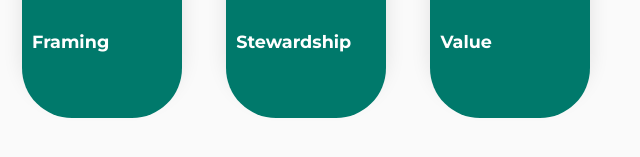
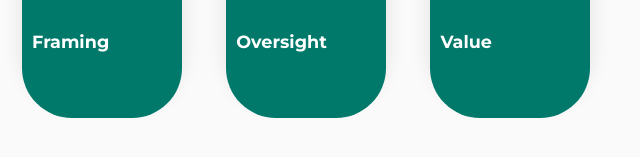
Before and after one commit to rishithavs03-bit/Strategic-Design-Management-Starter-Pack, a plain HTML site: page index.html in a window 1280 px wide. Shown: the part 785-942 px from the top of the page, 640-1280 px from the left. Drawn offline with nearby package versions, Linux system fonts and the light colour scheme.

Commit message:
Update index.html

```diff
--- a/index.html
+++ b/index.html
@@ -327,7 +327,7 @@
       <div class="card-inner">
         <div class="card-front">
           <div class="icon" aria-hidden="true">⚙️</div>
-          <div class="card-title">Stewardship</div>
+          <div class="card-title">Oversight</div>
         </div>
         <div class="card-back">
           <div class="card-description">
```
